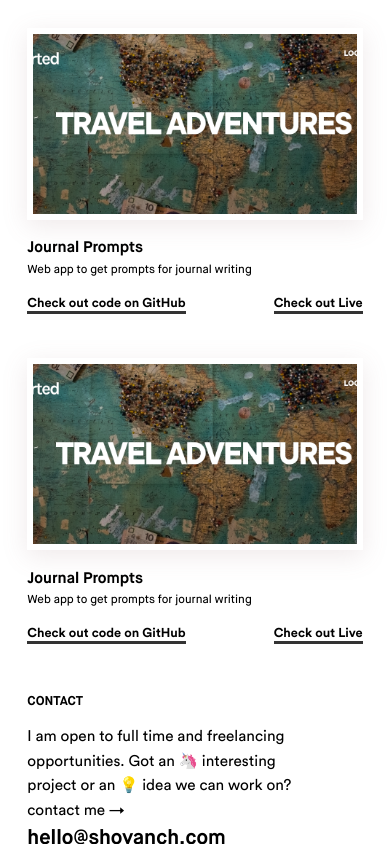
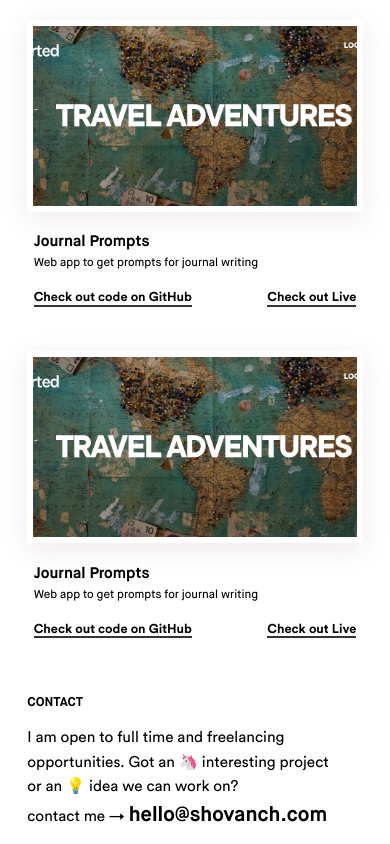
Before and after one commit to shovanch/portfolio, a website: page index.html in a window 390 px wide. Shown: the part 1538-2382 px from the top of the page. Drawn offline with Linux system fonts and the light colour scheme.

Commit message:
Update paddings

```diff
--- a/scss/_layout.scss
+++ b/scss/_layout.scss
@@ -75,7 +75,7 @@
 * ABOUT
 *****/
 .section-container {
-  margin: 8rem 0;
+  margin: 9rem 0;
 }
 .section__heading {
   margin-bottom: 2.4rem;
@@ -89,6 +89,9 @@
   width: 80%;
   font-size: 2.4rem;
   line-height: 1.6;
+  @media screen and (max-width: 750px) {
+    width: 95%;
+  }
 }
 
 /*****
@@ -108,8 +111,6 @@
   }
 }
 .project {
-  &__card {
-  }
   &__img {
     display: inline-block;
     width: 100%;
@@ -127,7 +128,7 @@
   }
 
   &__title {
-    margin-top: 3rem;
+    margin-top: 3.4rem;
     margin-bottom: 1rem;
     font-family: var(--secondary-font);
     font-size: 2.4rem;
@@ -145,10 +146,18 @@
   }
   &__link {
     display: inline-block;
-    border-bottom: 3px solid #333;
+    border-bottom: 2px solid #333;
     color: #333;
     font-size: 2rem;
     font-weight: bold;
+  }
+
+  @media screen and (max-width: 970px) {
+    &__title,
+    &__text,
+    &__links {
+      padding: 0 1rem;
+    }
   }
 }
 
```
Also changed, not shown: css/style.css.
